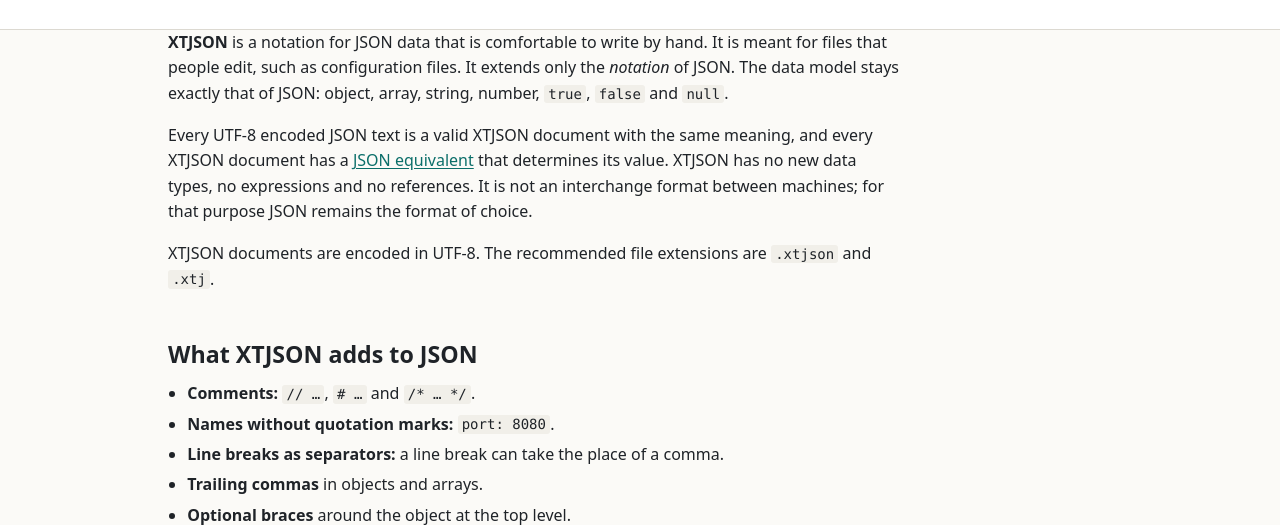
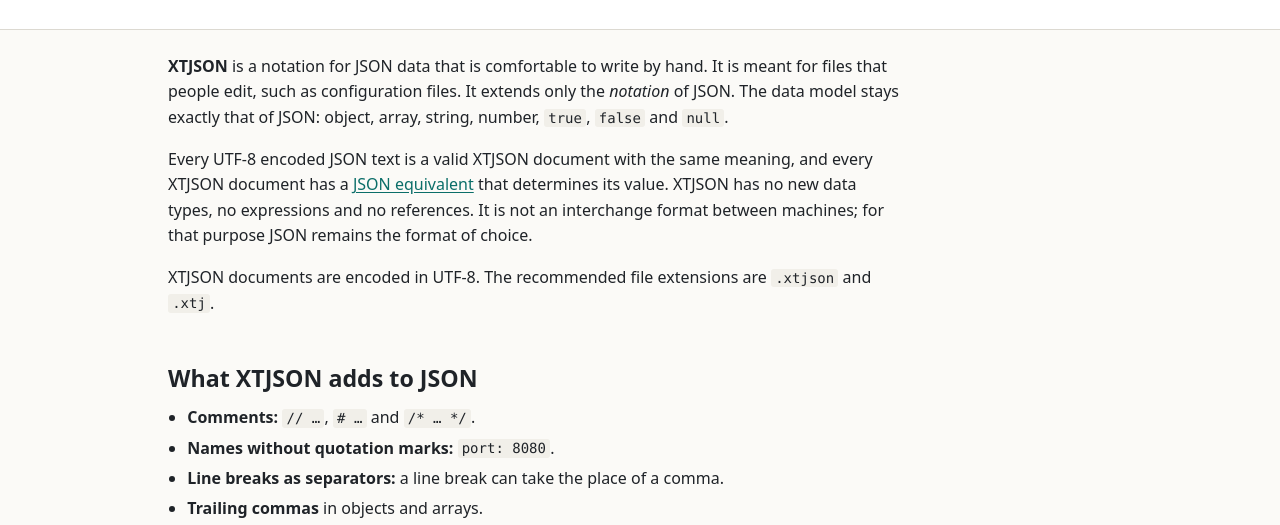
Before and after one commit to cwkr/xtjson, a plain HTML site: page docs/index.html in a window 1280 px wide. Shown: the part 208-733 px from the top of the page. Drawn offline with Linux system fonts and the light colour scheme.

Commit message:
Fix missing space below the masthead on wide screens
From 60rem width on, the media query set `.wrap { padding: 0 1.5rem }`.
Because it comes after `.layout` with the same specificity, the
shorthand reset the top and bottom padding of `.layout` to 0, so the
first paragraph touched the border of the masthead.

`.wrap` now sets only the left and right padding, in the base rule and
in the media query.

Co-Authored-By: Claude Opus 5.5 <noreply@anthropic.com>

```diff
--- a/docs/style.css
+++ b/docs/style.css
@@ -60,7 +60,8 @@ body {
 .wrap {
   max-width: 46rem;
   margin: 0 auto;
-  padding: 0 1rem;
+  padding-left: 1rem;
+  padding-right: 1rem;
 }
 
 a {
@@ -324,7 +325,8 @@ footer p {
 @media (min-width: 60rem) {
   .wrap {
     max-width: 62rem;
-    padding: 0 1.5rem;
+    padding-left: 1.5rem;
+    padding-right: 1.5rem;
   }
 
   main > section > p,
```
